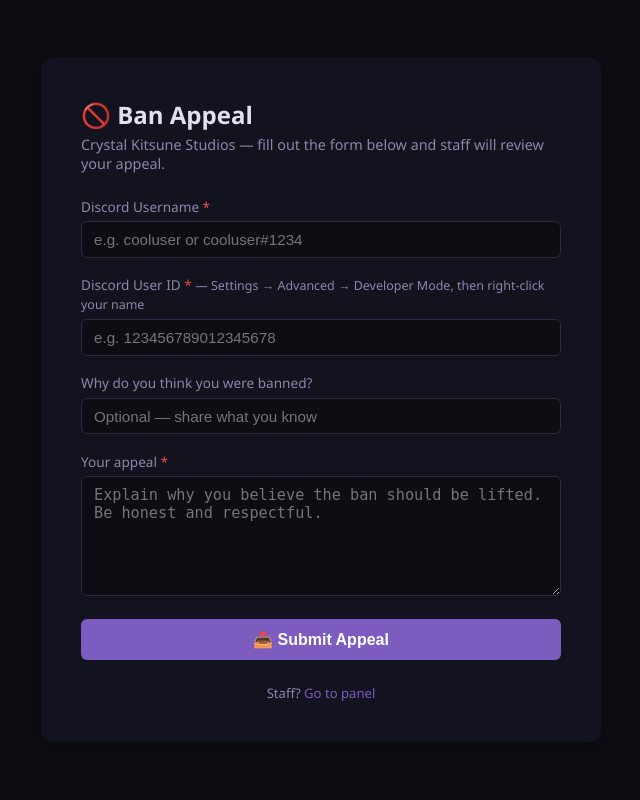
After one commit to CelestialPawz/omni-endpoint, a Flask app: page /appeal in a window 1280 px wide. The commit adds this page. Shown: the whole page, without its empty margins (319-959 px from the left). Run offline with Flask 3, Linux system fonts and the light colour scheme; parts of the project's set-up code (start-up, migrations or seed data) failed here and were passed over.

Commit message:
feat: ban appeal form, staff appeals page, and bot auto-channel creation

```diff
--- a/web/app.py
+++ b/web/app.py
@@ -29,7 +29,7 @@ OAUTH_URL = (
     '&response_type=code&scope=identify+guilds'
 )
 
-# ── Helpers ───────────────────────────────────────────────────────────────────
+# ── Helpers ───────────────────────────────────────────────────────────────
 
 def level_from_xp(xp):
     if not xp or xp <= 0: return 0
@@ -58,7 +58,7 @@ def _uptime_str(ms):
     parts.append(f"{m}m")
     return " ".join(parts) if parts else "0m"
 
-# ── Pterodactyl ───────────────────────────────────────────────────────────────
+# ── Pterodactyl ───────────────────────────────────────────────────────────
 
 def get_pterodactyl_servers():
     if not PTERODACTYL_API_KEY:
@@ -101,7 +101,7 @@ def get_pterodactyl_servers():
     except Exception as e:
         return None, str(e)
 
-# ── Docker ────────────────────────────────────────────────────────────────────
+# ── Docker ──────────────────────────────────────────────────────────────
 
 def get_docker_stats():
     try:
@@ -137,7 +137,6 @@ def get_docker_stats():
                 'mem_pct':      mem_pct,
             })
         client.close()
-        # running containers first
         result.sort(key=lambda x: x['status'] != 'running')
         return result, None
     except Exception as e:
@@ -157,7 +156,7 @@ def login_required(f):
         return f(*args, **kwargs)
     return decorated
 
-# ── Auth ──────────────────────────────────────────────────────────────────────
+# ── Auth ──────────────────────────────────────────────────────────────────
 
 @app.route('/login')
 def login():
@@ -191,31 +190,92 @@ def logout():
     session.clear()
     return redirect(url_for('login'))
 
-# ── Dashboard ──────────────────────────────────────────────────────────────────
+# ── Dashboard ───────────────────────────────────────────────────────────
 
 @app.route('/')
 @login_required
 def index():
     conn = get_db()
-    warn_count   = conn.execute('SELECT COUNT(*) FROM warnings').fetchone()[0]
-    tag_count    = conn.execute('SELECT COUNT(*) FROM tags').fetchone()[0]
-    log_count    = conn.execute('SELECT COUNT(*) FROM mod_logs').fetchone()[0]
-    ranked_count = conn.execute('SELECT COUNT(*) FROM levels').fetchone()[0]
-    note_count   = conn.execute('SELECT COUNT(*) FROM mod_notes').fetchone()[0]
-    recent_logs  = conn.execute('SELECT * FROM mod_logs ORDER BY timestamp DESC LIMIT 5').fetchall()
-    top_users    = conn.execute('SELECT user_id, xp, level FROM levels ORDER BY xp DESC LIMIT 5').fetchall()
+    warn_count    = conn.execute('SELECT COUNT(*) FROM warnings').fetchone()[0]
+    tag_count     = conn.execute('SELECT COUNT(*) FROM tags').fetchone()[0]
+    log_count     = conn.execute('SELECT COUNT(*) FROM mod_logs').fetchone()[0]
+    ranked_count  = conn.execute('SELECT COUNT(*) FROM levels').fetchone()[0]
+    note_count    = conn.execute('SELECT COUNT(*) FROM mod_notes').fetchone()[0]
+    appeal_count  = conn.execute("SELECT COUNT(*) FROM ban_appeals WHERE status = 'open'").fetchone()[0]
+    recent_logs   = conn.execute('SELECT * FROM mod_logs ORDER BY timestamp DESC LIMIT 5').fetchall()
+    top_users     = conn.execute('SELECT user_id, xp, level FROM levels ORDER BY xp DESC LIMIT 5').fetchall()
     conn.close()
-    ptero_servers, ptero_error     = get_pterodactyl_servers()
+    ptero_servers, ptero_error      = get_pterodactyl_servers()
     docker_containers, docker_error = get_docker_stats()
     return render_template('index.html',
         user=session['user'],
         warn_count=warn_count, tag_count=tag_count,
         log_count=log_count, ranked_count=ranked_count, note_count=note_count,
+        appeal_count=appeal_count,
         recent_logs=recent_logs, top_users=top_users,
         ptero_servers=ptero_servers, ptero_error=ptero_error,
         docker_containers=docker_containers, docker_error=docker_error)
 
-# ── Pterodactyl ───────────────────────────────────────────────────────────────
+# ── Ban Appeals (public) ──────────────────────────────────────────────
+
+@app.route('/appeal', methods=['GET', 'POST'])
+def appeal():
+    if request.method == 'POST':
+        username = request.form.get('discord_username', '').strip()
+        discord_id = request.form.get('discord_id', '').strip()
+        ban_reason = request.form.get('ban_reason', '').strip()
+        appeal_msg = request.form.get('appeal_message', '').strip()
+        if not username or not discord_id or not appeal_msg:
+            flash('Please fill in all required fields.', 'danger')
+            return render_template('appeal.html')
+        if not discord_id.isdigit():
+            flash('Discord ID must be a number (e.g. 123456789012345678).', 'danger')
+            return render_template('appeal.html')
+        conn = get_db()
+        # prevent duplicate pending/open appeals from same ID
+        existing = conn.execute(
+            "SELECT id FROM ban_appeals WHERE discord_id = ? AND status IN ('pending','open')",
+            (discord_id,)
+        ).fetchone()
+        if existing:
+            conn.close()
+            flash('You already have an open appeal being reviewed. Please wait for a response.', 'warning')
+            return render_template('appeal.html')
+        conn.execute(
+            'INSERT INTO ban_appeals (discord_username, discord_id, ban_reason, appeal_message) VALUES (?,?,?,?)',
+            (username, discord_id, ban_reason, appeal_msg)
+        )
+        conn.commit()
+        conn.close()
+        flash('Your appeal has been submitted! Staff will review it shortly.', 'success')
+        return render_template('appeal.html', submitted=True)
+    return render_template('appeal.html')
+
+# ── Ban Appeals (staff) ───────────────────────────────────────────────
+
+@app.route('/appeals')
+@login_required
+def appeals():
+    status_filter = request.args.get('status', 'all')
+    conn = get_db()
+    if status_filter != 'all':
+        rows = conn.execute(
+            'SELECT * FROM ban_appeals WHERE status = ? ORDER BY created_at DESC',
+            (status_filter,)
+        ).fetchall()
+    else:
+        rows = conn.execute('SELECT * FROM ban_appeals ORDER BY created_at DESC').fetchall()
+    counts = {
+        'pending': conn.execute("SELECT COUNT(*) FROM ban_appeals WHERE status='pending'").fetchone()[0],
+        'open':    conn.execute("SELECT COUNT(*) FROM ban_appeals WHERE status='open'").fetchone()[0],
+        'accept':  conn.execute("SELECT COUNT(*) FROM ban_appeals WHERE status='accept'").fetchone()[0],
+        'deny':    conn.execute("SELECT COUNT(*) FROM ban_appeals WHERE status='deny'").fetchone()[0],
+    }
+    conn.close()
+    return render_template('appeals.html', user=session['user'], appeals=rows,
+                           status_filter=status_filter, counts=counts)
+
+# ── Pterodactyl ───────────────────────────────────────────────────────────
 
 @app.route('/pterodactyl')
 @login_required
@@ -223,7 +283,7 @@ def pterodactyl():
     servers, error = get_pterodactyl_servers()
     return render_template('pterodactyl.html', user=session['user'], servers=servers, error=error)
 
-# ── Docker ────────────────────────────────────────────────────────────────────
+# ── Docker ──────────────────────────────────────────────────────────────
 
 @app.route('/docker')
 @login_required
@@ -231,7 +291,7 @@ def docker_page():
     containers, error = get_docker_stats()
     return render_template('docker.html', user=session['user'], containers=containers, error=error)
 
-# ── Mod Logs ──────────────────────────────────────────────────────────────────
+# ── Mod Logs ────────────────────────────────────────────────────────────
 
 @app.route('/modlogs')
 @login_required
@@ -241,7 +301,7 @@ def modlogs():
     conn.close()
     return render_template('modlogs.html', user=session['user'], logs=logs)
 
-# ── Mod Notes ─────────────────────────────────────────────────────────────────
+# ── Mod Notes ────────────────────────────────────────────────────────────
 
 @app.route('/modnotes')
 @login_required
@@ -268,7 +328,7 @@ def delete_note(note_id):
     flash('Note deleted.', 'success')
     return redirect(url_for('modnotes'))
 
-# ── Leaderboard ───────────────────────────────────────────────────────────────
+# ── Leaderboard ──────────────────────────────────────────────────────────
 
 @app.route('/leaderboard')
 @login_required
@@ -289,7 +349,7 @@ def reset_user_xp(user_id):
     flash(f'XP reset for user {user_id}.', 'success')
     return redirect(url_for('leaderboard'))
 
-# ── Tags ──────────────────────────────────────────────────────────────────────
+# ── Tags ──────────────────────────────────────────────────────────────────
 
 @app.route('/commands')
 @login_required
@@ -343,7 +403,7 @@ def delete_command(tag_id):
     flash('Tag deleted.', 'success')
     return redirect(url_for('commands'))
 
-# ── AutoMod ───────────────────────────────────────────────────────────────────
+# ── AutoMod ─────────────────────────────────────────────────────────────
 
 @app.route('/automod')
 @login_required
@@ -376,7 +436,7 @@ def save_automod():
     flash('AutoMod settings saved.', 'success')
     return redirect(url_for('automod'))
 
-# ── Settings ──────────────────────────────────────────────────────────────────
+# ── Settings ─────────────────────────────────────────────────────────────
 
 @app.route('/settings')
 @login_required
--- /dev/null
+++ b/web/templates/appeal.html
@@ -0,0 +1,80 @@
+<!DOCTYPE html>
+<html lang="en">
+<head>
+<meta charset="UTF-8">
+<meta name="viewport" content="width=device-width,initial-scale=1">
+<title>Ban Appeal — Crystal Kitsune Studios</title>
+<link rel="stylesheet" href="/static/style.css">
+<style>
+  body { display:flex; align-items:center; justify-content:center; min-height:100vh; background:var(--bg); }
+  .appeal-box { background:var(--surface); border-radius:12px; padding:2.5rem; max-width:560px; width:100%; box-shadow:0 4px 24px rgba(0,0,0,.4); }
+  .appeal-box h1 { margin:0 0 .25rem; font-size:1.5rem; }
+  .appeal-box p.sub { color:var(--muted); margin:0 0 1.5rem; font-size:.9rem; }
+  .form-group { margin-bottom:1.1rem; }
+  .form-group label { display:block; font-size:.85rem; color:var(--muted); margin-bottom:.35rem; }
+  .form-group input, .form-group textarea {
+    width:100%; background:var(--bg); border:1px solid var(--border);
+    border-radius:6px; padding:.55rem .75rem; color:var(--text); font-size:.95rem;
+    box-sizing:border-box;
+  }
+  .form-group textarea { min-height:120px; resize:vertical; }
+  .form-group input:focus, .form-group textarea:focus { outline:none; border-color:var(--accent); }
+  .required { color:#f04747; }
+  .btn-submit { width:100%; padding:.7rem; background:var(--accent); color:#fff;
+    border:none; border-radius:6px; font-size:1rem; cursor:pointer; font-weight:600; }
+  .btn-submit:hover { opacity:.88; }
+  .alert { padding:.75rem 1rem; border-radius:6px; margin-bottom:1rem; font-size:.9rem; }
+  .alert-success { background:#2d7a47; color:#fff; }
+  .alert-danger  { background:#7a2d2d; color:#fff; }
+  .alert-warning { background:#7a6b2d; color:#fff; }
+  .success-state { text-align:center; padding:1.5rem 0; }
+  .success-state .icon { font-size:3rem; margin-bottom:.5rem; }
+  .panel-link { display:block; text-align:center; margin-top:1.5rem; font-size:.82rem; color:var(--muted); }
+  .panel-link a { color:var(--accent); text-decoration:none; }
+</style>
+</head>
+<body>
+<div class="appeal-box">
+  <h1>&#128683; Ban Appeal</h1>
+  <p class="sub">Crystal Kitsune Studios &mdash; fill out the form below and staff will review your appeal.</p>
+
+  {% with messages = get_flashed_messages(with_categories=true) %}
+    {% for cat, msg in messages %}
+    <div class="alert alert-<% cat %>"><% msg %></div>
+    {% endfor %}
+  {% endwith %}
+
+  {% if submitted %}
+  <div class="success-state">
+    <div class="icon">&#9989;</div>
+    <h2>Appeal submitted!</h2>
+    <p style="color:var(--muted);font-size:.9rem">Staff will review your appeal and respond as soon as possible. You do not need to submit again.</p>
+  </div>
+  {% else %}
+  <form method="POST" action="/appeal">
+    <div class="form-group">
+      <label>Discord Username <span class="required">*</span></label>
+      <input type="text" name="discord_username" placeholder="e.g. cooluser or cooluser#1234" required>
+    </div>
+    <div class="form-group">
+      <label>Discord User ID <span class="required">*</span>
+        <span style="font-size:.78rem;color:var(--muted)"> &mdash; Settings &rarr; Advanced &rarr; Developer Mode, then right-click your name</span>
+      </label>
+      <input type="text" name="discord_id" placeholder="e.g. 123456789012345678" pattern="[0-9]+" required>
+    </div>
+    <div class="form-group">
+      <label>Why do you think you were banned?</label>
+      <input type="text" name="ban_reason" placeholder="Optional &mdash; share what you know">
+    </div>
+    <div class="form-group">
+      <label>Your appeal <span class="required">*</span></label>
+      <textarea name="appeal_message" placeholder="Explain why you believe the ban should be lifted. Be honest and respectful." required></textarea>
+    </div>
+    <button type="submit" class="btn-submit">&#128228; Submit Appeal</button>
+  </form>
+  {% endif %}
+
+  <span class="panel-link">Staff? <a href="/login">Go to panel</a></span>
+</div>
+</body>
+</html>
--- a/web/templates/base.html
+++ b/web/templates/base.html
@@ -18,6 +18,7 @@
   </div>
   <a href="/" class="nav-link {% if request.path == '/' %}active{% endif %}">&#127968; Dashboard</a>
   <a href="/leaderboard" class="nav-link {% if request.path == '/leaderboard' %}active{% endif %}">&#11088; Leaderboard</a>
+  <a href="/appeals" class="nav-link {% if request.path == '/appeals' %}active{% endif %}">&#128683; Ban Appeals</a>
   <a href="/pterodactyl" class="nav-link {% if request.path == '/pterodactyl' %}active{% endif %}">&#129956; Pterodactyl</a>
   <a href="/docker" class="nav-link {% if request.path == '/docker' %}active{% endif %}">&#128051; Docker</a>
   <a href="/modlogs" class="nav-link {% if request.path == '/modlogs' %}active{% endif %}">&#128196; Mod Logs</a>
```
Also changed, not shown: cogs/modmail.py (+127 -67 lines), database.py (+10 -0 lines), web/templates/appeals.html (added, +56 -0 lines).
